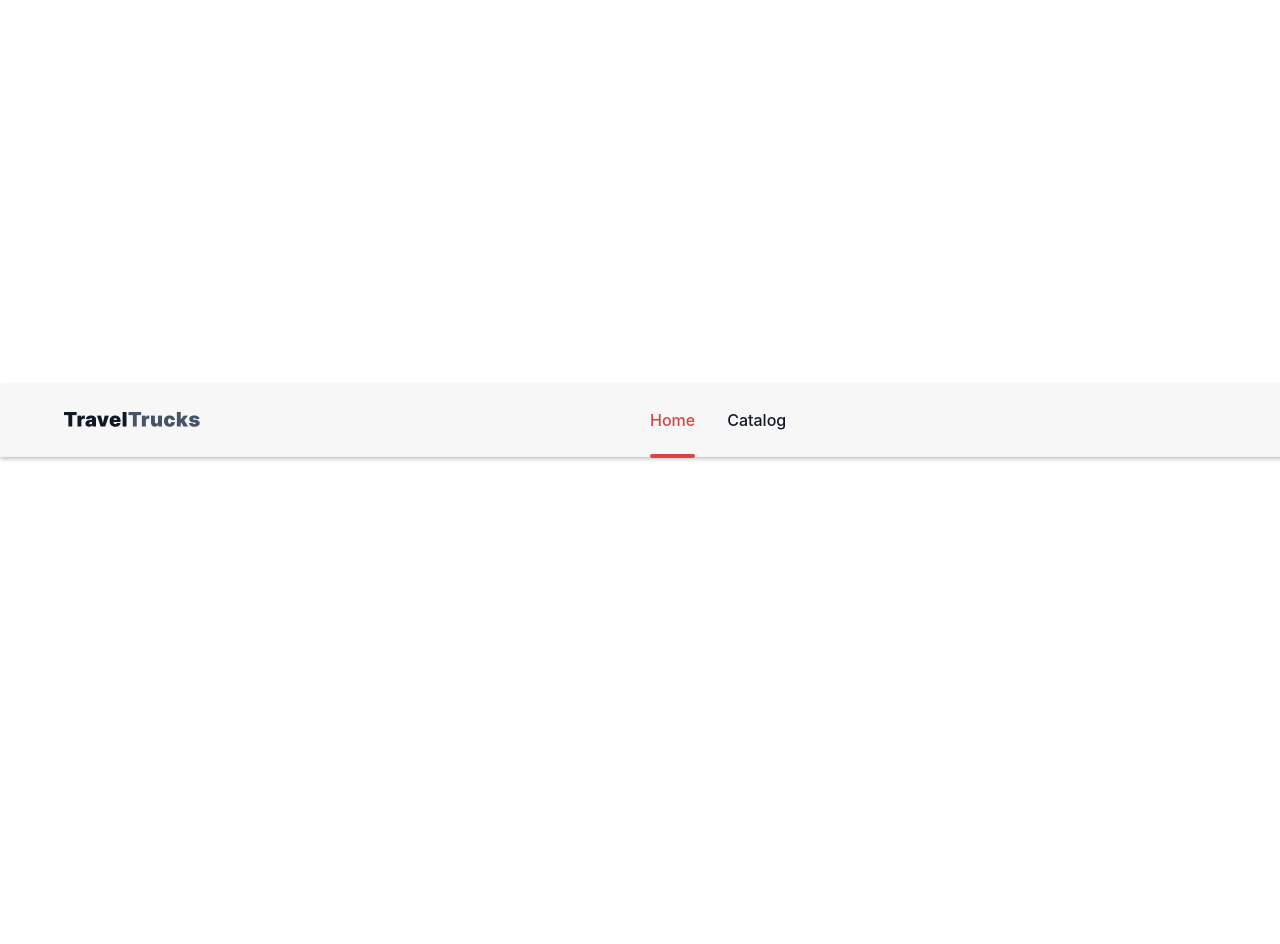
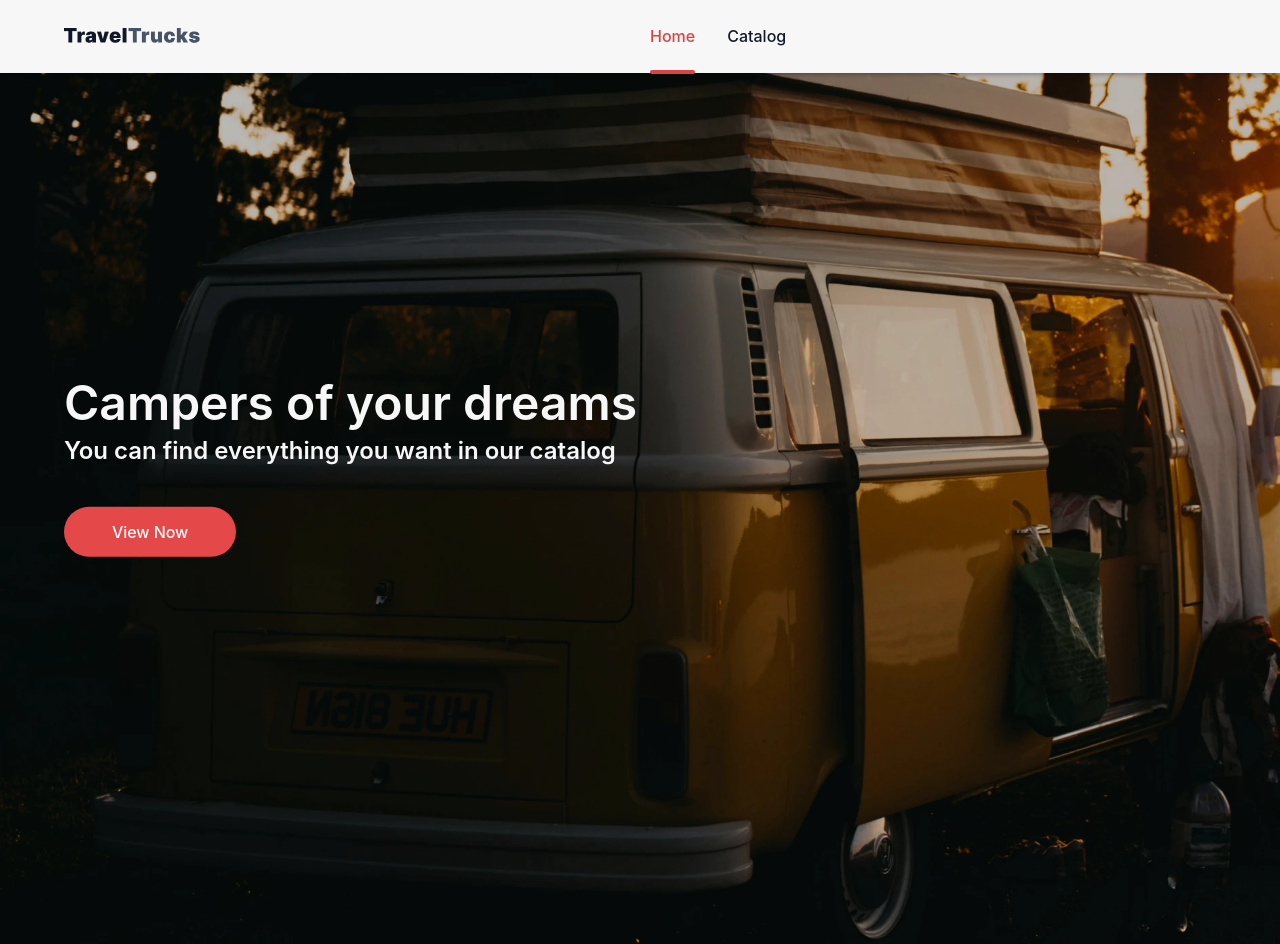
Before and after one commit to dm-zhuk/test-02, a React (Vite) app: page / in a window 1280 px wide. Shown: the top 944 px of the page. Before the commit the page ends 800 px from the top, so only its background shows below. Built offline with nearby package versions, Linux system fonts and the light colour scheme.

Commit message:
HomePage added, styles, App.jsx upd

```diff
--- a/src/App.jsx
+++ b/src/App.jsx
@@ -2,16 +2,18 @@ import * as React from "react";
 import { Routes, Route, Outlet, Link } from "react-router-dom";
 import Loader from "./common/components/Loader/Loader";
 import SharedLayout from "./common/components/layouts/SharedLayout";
-
-const Catalog = React.lazy(() => import("./pages/Catalog"));
-const Favorites = React.lazy(() => import("./pages/Favorites"));
+import HomePage from "./pages/HomePage/HomePage";
 
 export default function App() {
+  // const HomePage = React.lazy(() => import("./pages/HomePage"));
+  const Catalog = React.lazy(() => import("./pages/Catalog"));
+  const Favorites = React.lazy(() => import("./pages/Favorites"));
+
   return (
     <div>
       <Routes>
         <Route path="/" element={<SharedLayout />}>
-          <Route index element={<Home />} />
+          <Route index element={<HomePage />} />
           <Route
             path="catalog"
             element={
@@ -22,7 +24,6 @@ export default function App() {
           />
           <Route
             path="favorites"
-            // path="favorites/*"
             element={
               <React.Suspense fallback={<Loader isLoading={true} />}>
                 <Favorites />
--- a/src/index.css
+++ b/src/index.css
@@ -1,5 +1,5 @@
 :root {
-  font-family: -apple-system, BlinkMacSystemFont, Inter, system-ui, Helvetica, Arial, sans-serif;
+  font-family: Inter, sans-serif;
   font-size: 16px;
   font-style: normal;
   line-height: 1.5;
@@ -33,7 +33,6 @@ code {
 body {
   margin: 0;
   display: flex;
-  place-items: center;
   min-width: 1440px;
   min-height: 100vh;
 }
@@ -55,16 +54,14 @@ p {
 }
 
 h1 {
-  font-family: Inter;
-  font-size: 48px;
+  font-size: 48px !important;
   font-weight: 600;
   line-height: 0.67;
-  color: var(--color-main);
-  /* color: var(--color-input); HomePage */
+  margin: 0 !important;
+  color: var(--color-input);
 }
 
 h2 {
-  font-family: Inter;
   font-size: 24px;
   font-weight: 600;
   line-height: 1.33;
@@ -89,6 +86,7 @@ a:hover {
 
 button {
   border-radius: 200px;
+  border: none;
   background-color: var(--color-btn);
   color: var(--color-white);
 
@@ -96,8 +94,8 @@ button {
   letter-spacing: -0.08px;
 
   display: flex;
-  width: 166px;
-  padding: 16px 60px;
+  max-width: 173px;
+  padding: 16px 48px;
   justify-content: center;
   align-items: center;
   gap: 10px;
--- a/src/pages/HomePage/HomePage.jsx
+++ b/src/pages/HomePage/HomePage.jsx
@@ -1,17 +1,17 @@
 import React from "react";
 import { useNavigate } from "react-router-dom";
-import Hero_2x_squooshed from "../../common/components/img/Hero_2x_squooshed.webp";
-import styles from "components/Home/index.module.css";
+import styles from "./HomePage.module.css";
 
 const HomePage = () => {
   const navigate = useNavigate();
+
   return (
     <main className={styles.main}>
       <section className={styles.hero}>
-        <h1 className={styles.h1}>Campers of your dreams</h1>
-        <h2 className={styles.h2}>
-          You can find everything you want in our catalog
-        </h2>
+        <div className={styles.heroTitle}>
+          <h1>Campers of your dreams</h1>
+          <h2>You can find everything you want in our catalog</h2>
+        </div>
         <button
           type="button"
           className={styles.button}
@@ -21,11 +21,6 @@ const HomePage = () => {
           View Now
         </button>
       </section>
-      <img
-        className={styles.imgThumb}
-        src={Hero_2x_squooshed}
-        alt="Camper view"
-      />
     </main>
   );
 };
--- /dev/null
+++ b/src/pages/HomePage/HomePage.module.css
@@ -0,0 +1,34 @@
+.main {
+    display: flex;
+    position: relative;
+    padding: 72px 0;
+    width: 100vw;
+    height: 100vh;
+    background-image: url('../../common/components/img/Hero_2x_squooshed.webp');
+    background-size: cover;
+    background-repeat: no-repeat;
+}
+
+.hero {
+    position: absolute;
+    left: 64px;
+    top: 50%;
+    transform: translateY(-50%);
+    display: flex;
+    flex-direction: column;
+    align-items: flex-start;
+    gap: 40px;
+    color: var(--color-input);
+    z-index: 3;
+}
+
+.heroTitle {
+    display: flex;
+    flex-direction: column;
+    align-self: stretch;
+    gap: 16px;
+}
+
+h2 {
+    color: var(--color-input);
+}
--- a/src/pages/HomePage/index.js
+++ /dev/null
@@ -1 +0,0 @@
-export * from "./HomePage";
```
Also changed, not shown: src/common/components/layouts/SharedLayout.jsx (+1 -86 lines), src/pages/HomePage/index.module.css (deleted, +0 -28 lines), src/common/components/layouts/SharedLayout.module.css (renamed from src/common/components/layouts/index.module.css).
